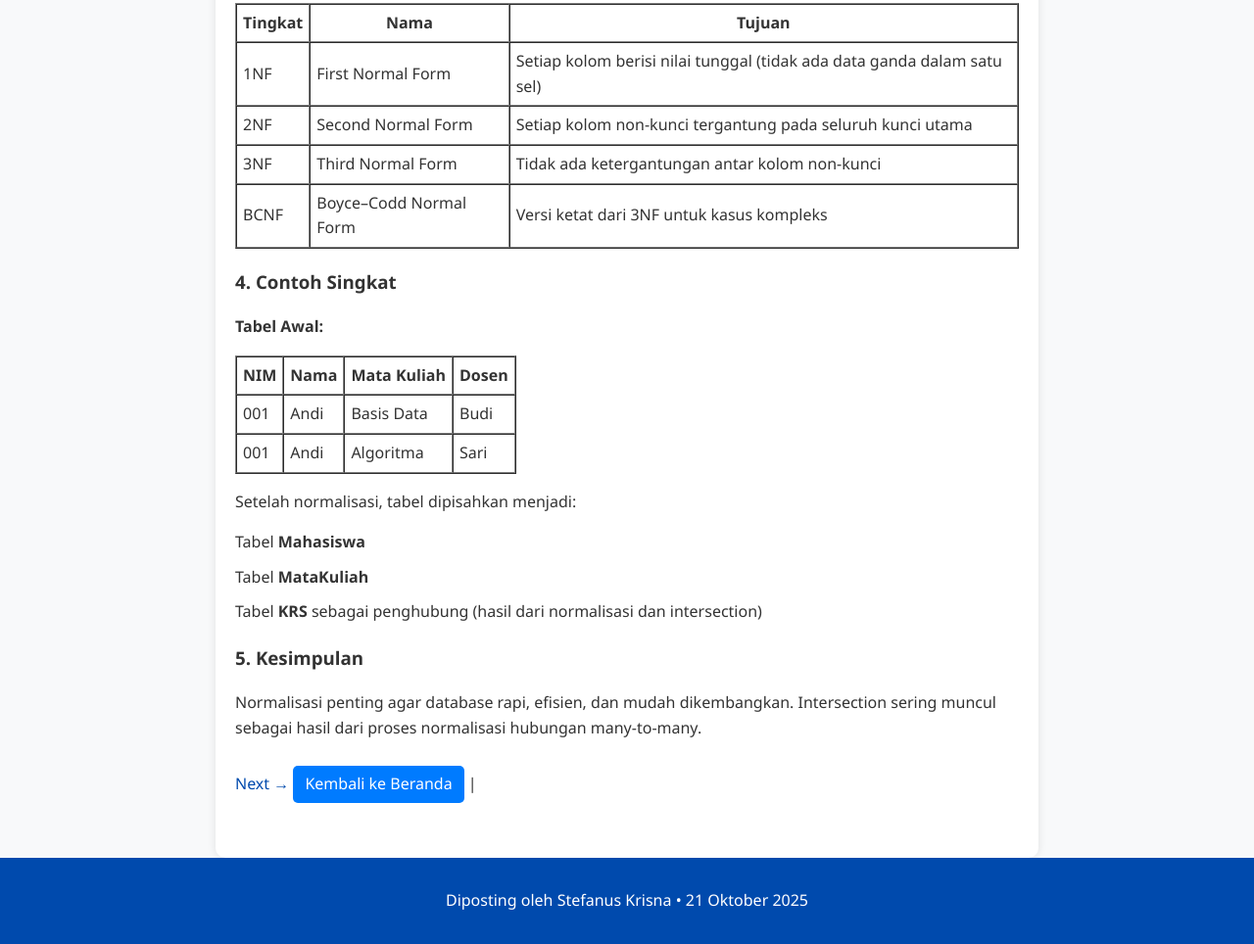
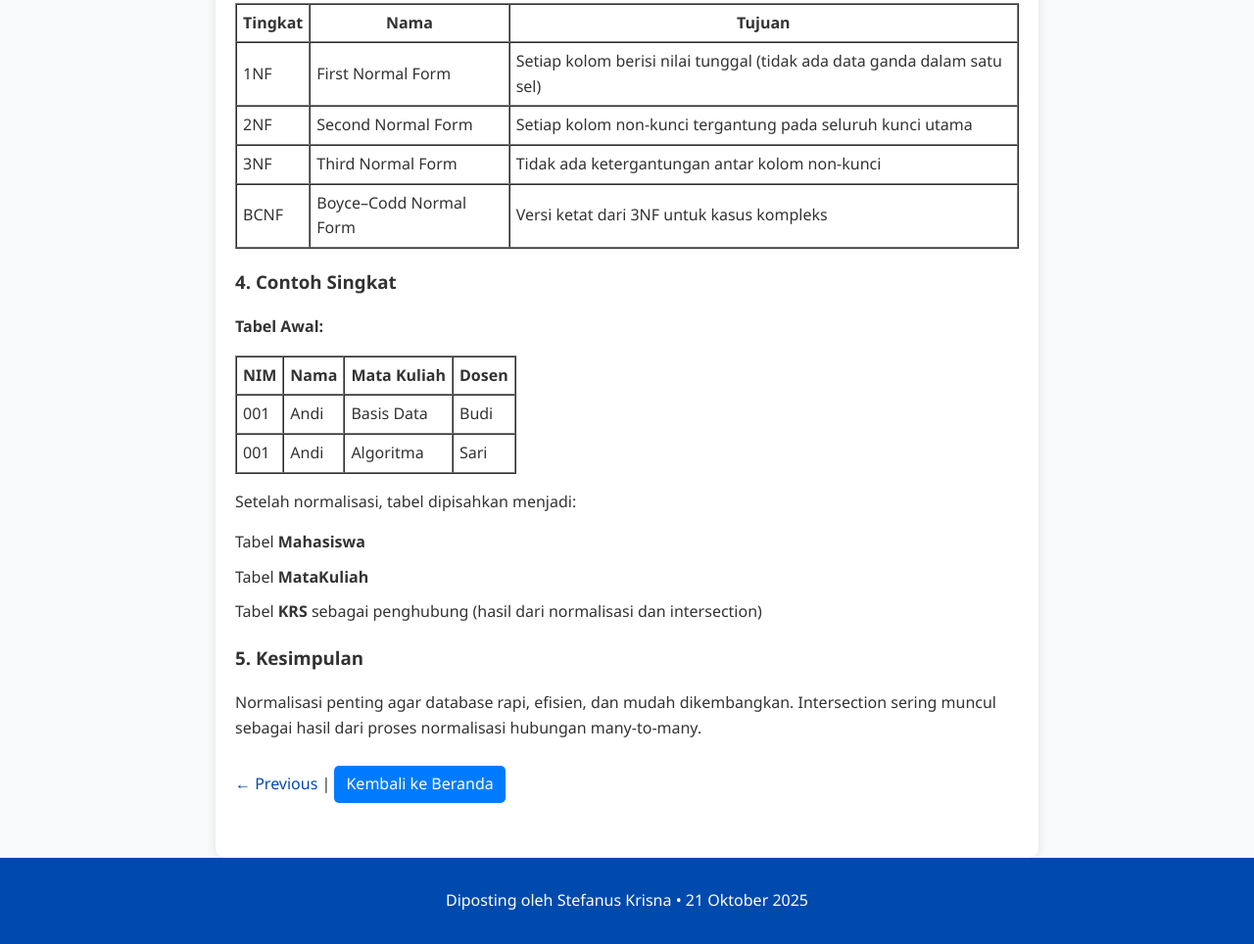
Before and after one commit to ShiroKZ206/BasicData, a plain HTML site: page post10.html in a window 1280 px wide. Shown: the part 551-1515 px from the top of the page at 98% size. Drawn offline with Linux system fonts and the light colour scheme.

Commit message:
Update post10.html

```diff
--- a/post10.html
+++ b/post10.html
@@ -93,8 +93,8 @@
         </p>
 
         <p>
-            <a href="post9.html">Next →</a>
-            <a href="index.html" class="back">Kembali ke Beranda</a> |
+            <a href="post8.html">← Previous</a> |
+            <a href="index.html" class="back">Kembali ke Beranda</a>
         </p>
     </main>
 
```
